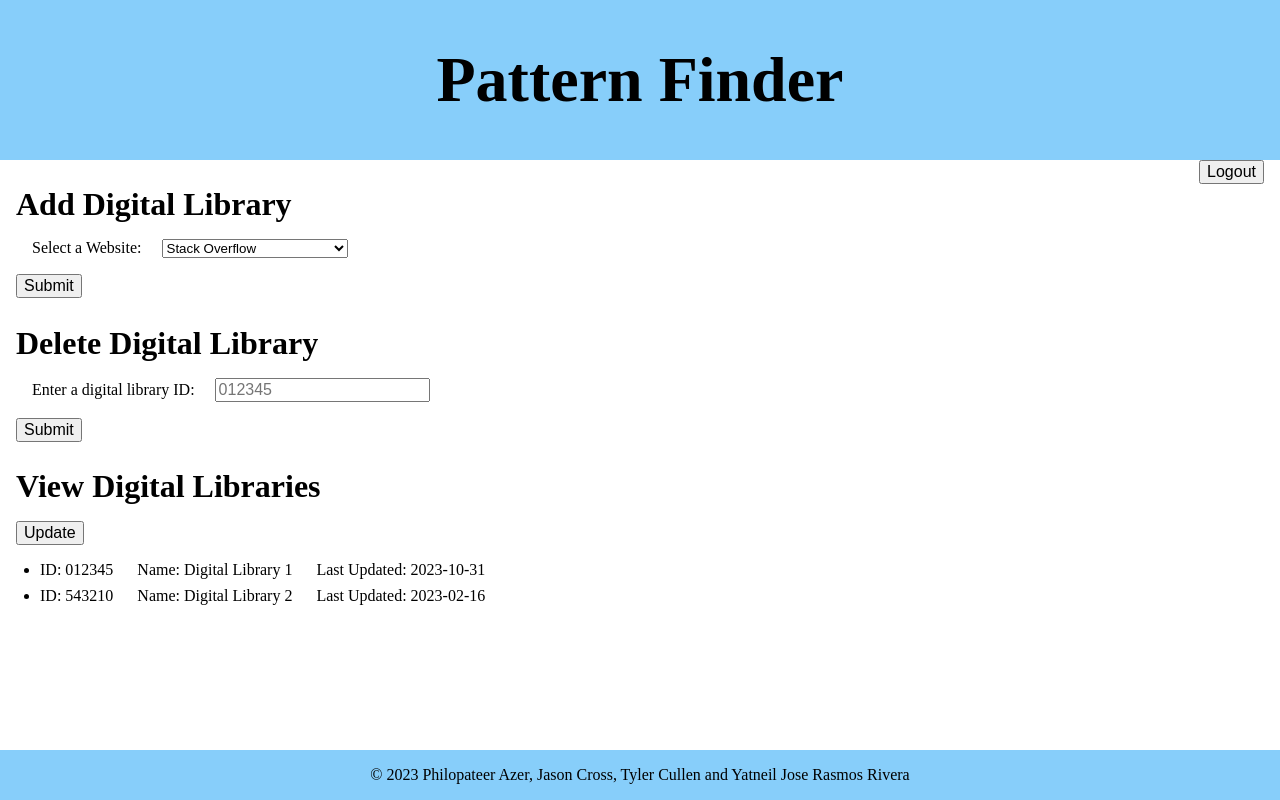
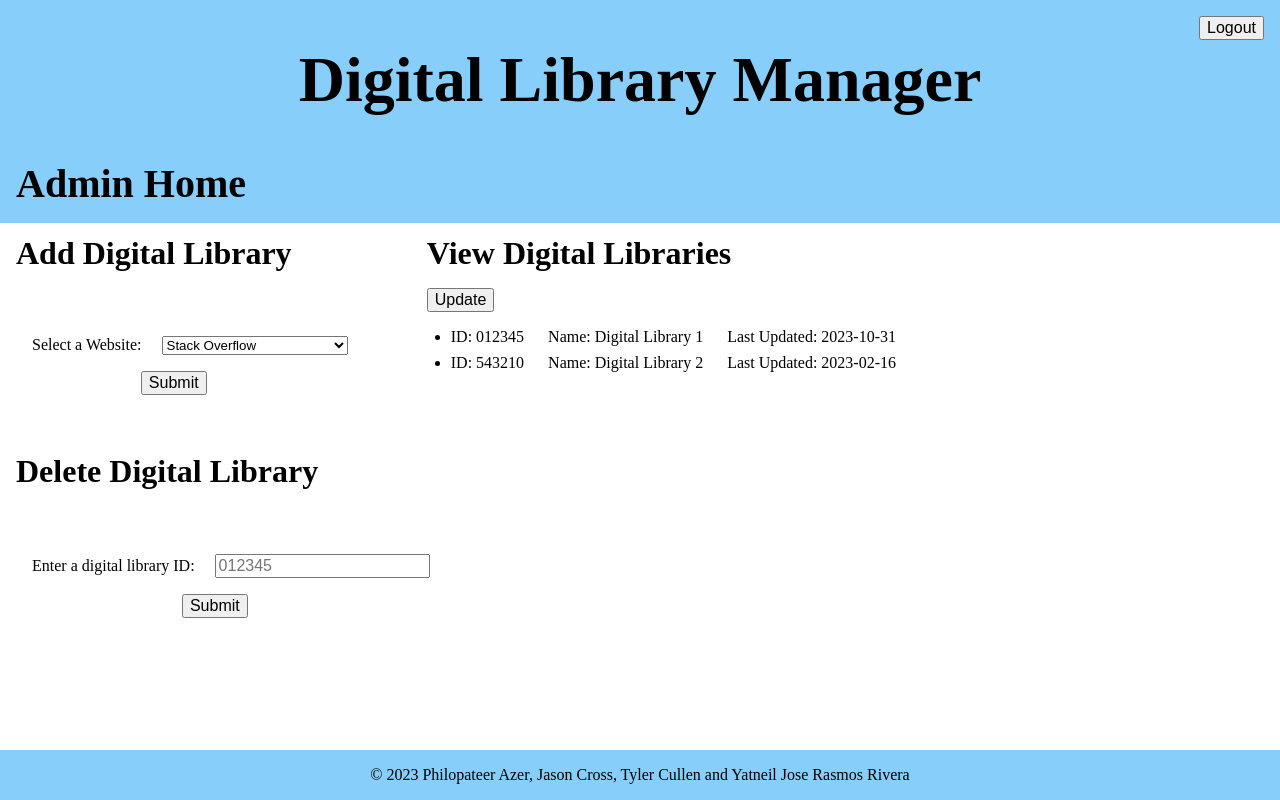
Before and after one commit to jasonmcross/Project-22, a plain HTML site: page newpages/admin-home.html in a window 1280 px wide. Drawn offline with Linux system fonts and the light colour scheme.

Commit message:
Update admin-home.html

```diff
--- a/newpages/admin-home.html
+++ b/newpages/admin-home.html
@@ -7,42 +7,45 @@
 </head>
 <body>
     <header>
-        <h1>Pattern Finder</h1>
-        <button type="button" id="admin-logout" style="position: absolute; right: 0;">Logout</button>
+        <h1>Digital Library Manager</h1>
+        <button type="button" id="admin-logout" style="position: absolute; right: 0; top: 16px;">Logout</button>
+        <h2 style="font-size:40px;">Admin Home</h2>
     </header>
 
     <main>
-        <section>
+        <section style="position: absolute; top: 208px;">
             <h2>Add Digital Library</h2>
+            <form id="add-library">
                 <label for="library-url">Select a Website: </label>
                 <select name="" id="library-select">
-                <option value="">Stack Overflow</option>
-                <option value="">--Please choose an option--</option>
+                    <option value="1">Stack Overflow</option>
+                    <option value="0">--Please choose an option--</option>
                 </select>
 
                 <br />
             <button id="submit-library">Submit</button>
+            </form>
         </section>
 
-        <section>
+        <section style="position: absolute; top: 426px;">
             <h2>Delete Digital Library</h2>
+            <form id="delete-library">
                 <label for="library-id">Enter a digital library ID: </label>
                 <input type="text" id="library-id" placeholder="012345" required />
 
                 <br />
                 <button id="submit-library-delete">Submit</button>
+            </form>
         </section>
 
-        <section>
+        <section style="position: absolute; top: 208px; right: 384px;">
             <h2>View Digital Libraries</h2>
             <button id="update-library-list">Update</button>
 
-            <ul>
+            <ul id="library-list" style="overflow-y: scroll;">
                 <li>ID: 012345 &emsp; Name: Digital Library 1  &emsp; Last Updated: 2023-10-31</li>
                 <li>ID: 543210 &emsp; Name: Digital Library 2 &emsp; Last Updated: 2023-02-16</li>
             </ul>
-
-            <output name="result" form="list" for=""></output>
 
         </section>
     </main>
@@ -51,5 +54,7 @@
         <p>&copy; 2023 Philopateer Azer, Jason Cross, Tyler Cullen and Yatneil Jose Rasmos Rivera</p>
     </footer>
 
+    <script src="../scripts/admin.js"></script>
+
 </body>
 </html>
```
Lines whose indentation alone changed are shown as unchanged.
